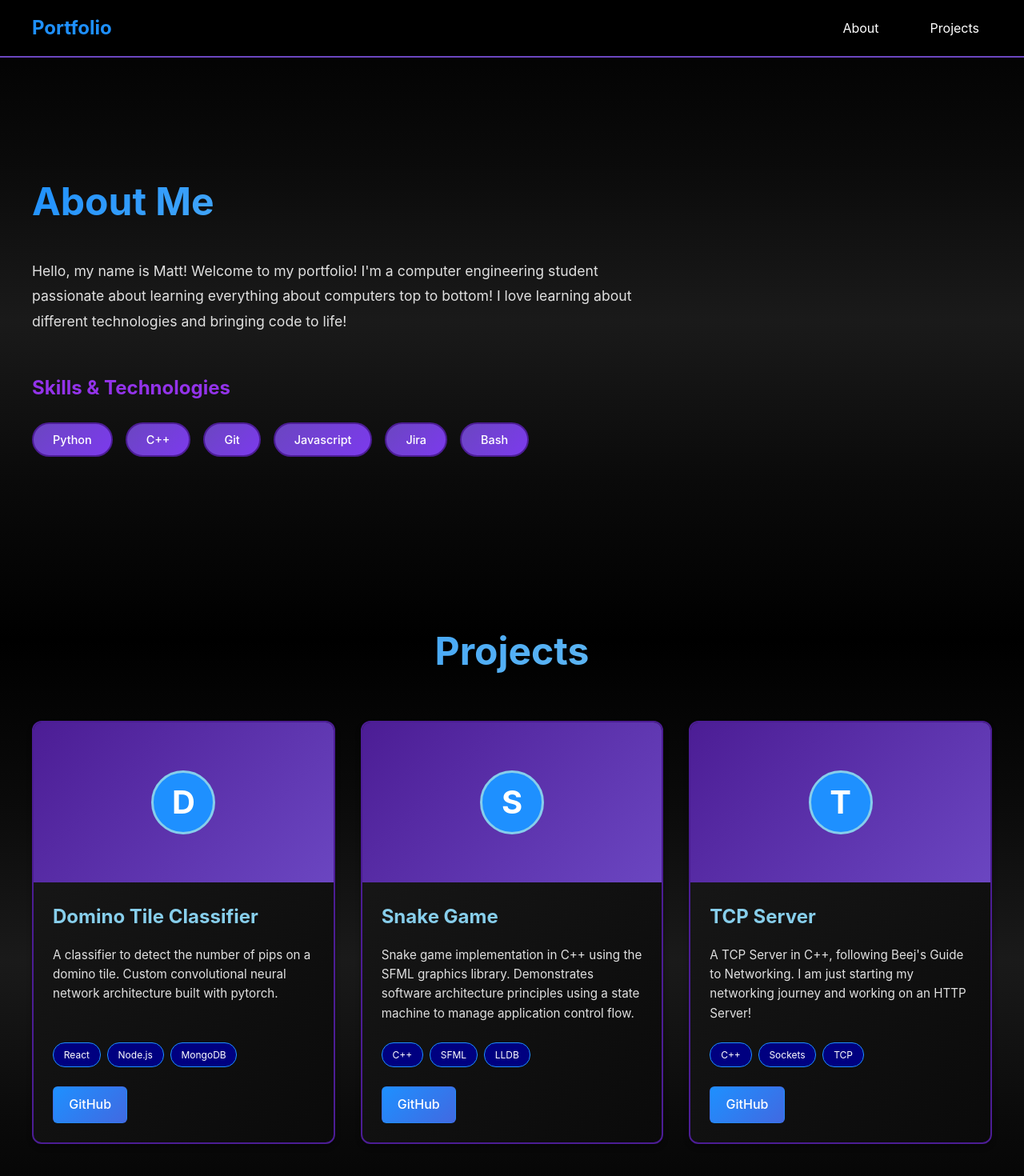
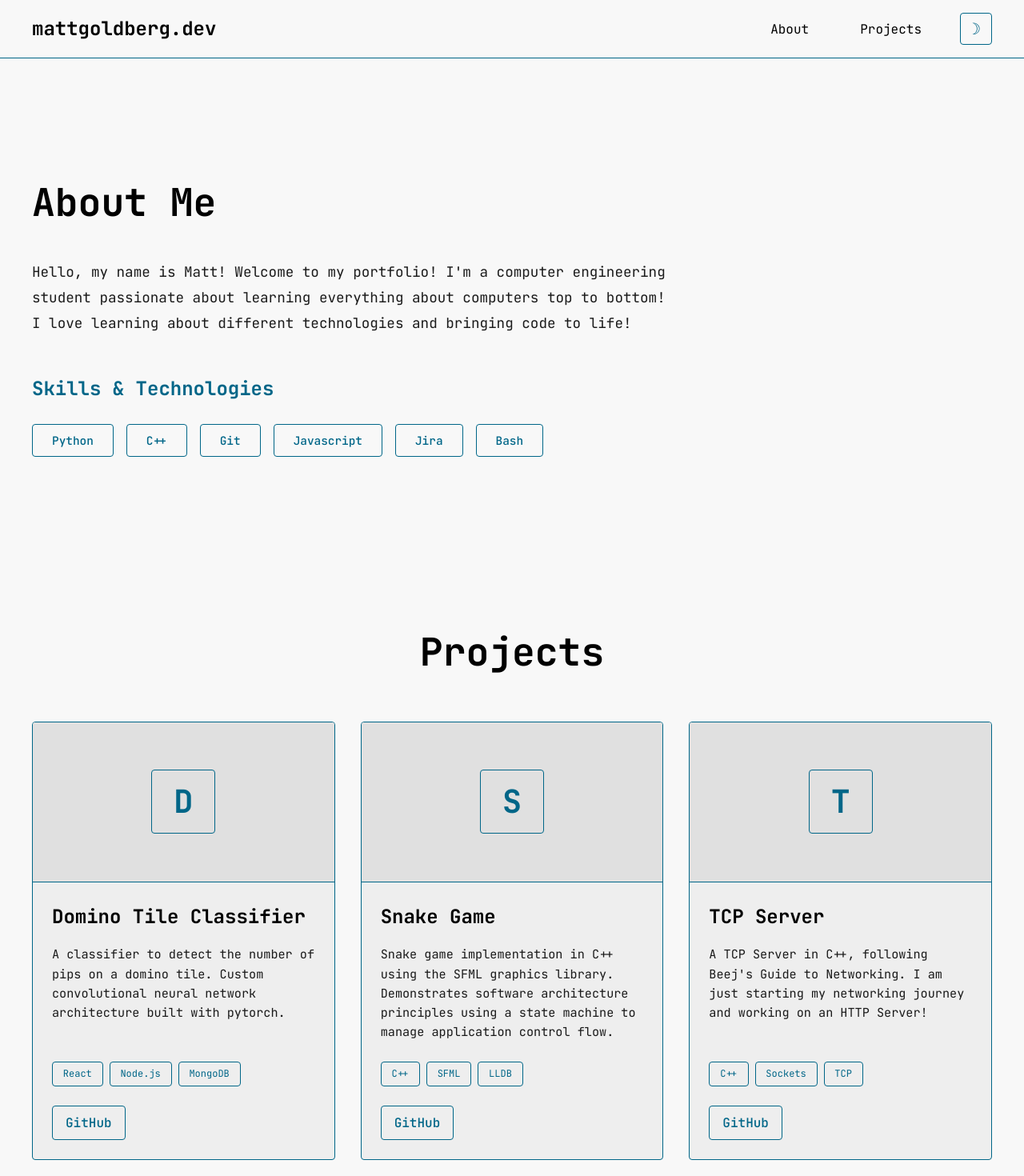
Before and after one commit to mattqgoldberg/portfolio, a React (Vite) app: page / in a window 1280 px wide. Shown: the top 1470 px of the page at 80% size. Built offline with nearby package versions, Linux system fonts and the light colour scheme.

Commit message:
Updated color scheme; added light theme; some other minor fixes

```diff
--- a/index.html
+++ b/index.html
@@ -2,9 +2,18 @@
 <html lang="en">
   <head>
     <meta charset="UTF-8" />
+    <script>
+      (function() {
+        const theme = localStorage.getItem('theme') || 'light';
+        document.documentElement.setAttribute('data-theme', theme);
+      })();
+    </script>
     <link rel="icon" type="image/svg+xml" href="/vite.svg" />
     <meta name="viewport" content="width=device-width, initial-scale=1.0" />
-    <title>Portfolio</title>
+    <link rel="preconnect" href="https://fonts.googleapis.com" />
+    <link rel="preconnect" href="https://fonts.gstatic.com" crossorigin />
+    <link href="https://fonts.googleapis.com/css2?family=JetBrains+Mono:wght@400;500;600;700&display=swap" rel="stylesheet" />
+    <title>mattgoldberg.dev</title>
   </head>
   <body>
     <div id="root"></div>
--- a/src/App.jsx
+++ b/src/App.jsx
@@ -1,4 +1,4 @@
-import { useRef } from 'react'
+import { useRef, useState, useEffect } from 'react'
 import Header from './components/Header'
 import About from './components/About'
 import Projects from './components/Projects'
@@ -7,6 +7,17 @@ import Footer from './components/Footer'
 function App() {
   const aboutRef = useRef(null)
   const projectsRef = useRef(null)
+  const [theme, setTheme] = useState(() => {
+    if (typeof window !== 'undefined') {
+      return localStorage.getItem('theme') || 'light'
+    }
+    return 'light'
+  })
+
+  useEffect(() => {
+    document.documentElement.setAttribute('data-theme', theme)
+    localStorage.setItem('theme', theme)
+  }, [theme])
 
   const scrollToSection = (ref) => {
     ref.current?.scrollIntoView({ behavior: 'smooth' })
@@ -14,7 +25,12 @@ function App() {
 
   return (
     <div className="app">
-      <Header scrollToAbout={() => scrollToSection(aboutRef)} scrollToProjects={() => scrollToSection(projectsRef)} />
+      <Header
+        scrollToAbout={() => scrollToSection(aboutRef)}
+        scrollToProjects={() => scrollToSection(projectsRef)}
+        theme={theme}
+        onThemeToggle={() => setTheme(prev => prev === 'dark' ? 'light' : 'dark')}
+      />
       <main>
         <div ref={aboutRef}>
           <About />
--- a/src/components/Footer.jsx
+++ b/src/components/Footer.jsx
@@ -25,7 +25,7 @@ function Footer() {
               whileHover={{ scale: 1.2, y: -5 }}
               whileTap={{ scale: 0.9 }}
             >
-              <span className="footer-icon">{link.icon}</span>
+              {/* <span className="footer-icon">{link.icon}</span> */}
               <span className="footer-text">{link.name}</span>
             </motion.a>
           ))}
@@ -36,7 +36,7 @@ function Footer() {
           animate={{ opacity: 1 }}
           transition={{ delay: 0.3, duration: 0.5 }}
         >
-          © {new Date().getFullYear()} Portfolio. All rights reserved.
+          © {new Date().getFullYear()} Matt Goldberg. All rights reserved.
         </motion.p>
       </div>
     </footer>
--- a/src/components/Header.jsx
+++ b/src/components/Header.jsx
@@ -2,7 +2,7 @@ import { useState } from 'react'
 import { motion } from 'framer-motion'
 import '../styles/components/Header.css'
 
-function Header({ scrollToAbout, scrollToProjects }) {
+function Header({ scrollToAbout, scrollToProjects, theme, onThemeToggle }) {
   const [isMenuOpen, setIsMenuOpen] = useState(false)
 
   return (
@@ -14,17 +14,21 @@ function Header({ scrollToAbout, scrollToProjects }) {
         transition={{ duration: 0.5 }}
       >
         <div className="nav-container">
-          <motion.div
-            className="logo"
-            whileHover={{ scale: 1.05 }}
-            whileTap={{ scale: 0.95 }}
-          >
-            Portfolio
-          </motion.div>
+          <div className="logo">
+            mattgoldberg.dev
+          </div>
 
           <div className={`nav-links ${isMenuOpen ? 'open' : ''}`}>
             <button onClick={scrollToAbout} className="nav-link">About</button>
             <button onClick={scrollToProjects} className="nav-link">Projects</button>
+            <button
+              onClick={onThemeToggle}
+              className="theme-toggle"
+              aria-label={`Switch to ${theme === 'dark' ? 'light' : 'dark'} mode`}
+              title={`Switch to ${theme === 'dark' ? 'light' : 'dark'} mode`}
+            >
+              {theme === 'dark' ? '☀' : '☽'}
+            </button>
           </div>
 
           <button
--- a/src/styles/App.css
+++ b/src/styles/App.css
@@ -2,45 +2,68 @@
   margin: 0;
   padding: 0;
   box-sizing: border-box;
+  font-family: 'JetBrains Mono', 'Fira Code', 'SF Mono', Monaco, 'Cascadia Code', monospace;
 }
 
 :root {
-  /* Black colors */
+  /* Dark mode - Hacker style */
   --black-primary: #000000;
   --black-secondary: #0a0a0a;
-  --black-tertiary: #1a1a1a;
+  --black-tertiary: #111111;
 
-  /* Purple colors */
-  --purple-primary: #6B46C1;
-  --purple-secondary: #7C3AED;
-  --purple-dark: #4C1D95;
-  --purple-light: #9333EA;
+  --green-primary: #00FF41;
+  --green-secondary: #00CC33;
+  --green-dim: #009929;
 
-  /* Blue colors */
-  --blue-primary: #1E90FF;
-  --blue-secondary: #4169E1;
-  --blue-navy: #000080;
-  --blue-sky: #87CEEB;
+  --neon-cyan: #00D9FF;
+  --neon-pink: #FF006E;
 
-  /* Text colors */
-  --text-primary: #ffffff;
-  --text-secondary: #e0e0e0;
-  --text-muted: #b0b0b0;
+  --purple-primary: #00FF41;
+  --purple-secondary: #00CC33;
+  --purple-dark: #003300;
+  --purple-light: #33FF66;
+  --blue-primary: #00D9FF;
+  --blue-secondary: #00B8D9;
+  --blue-navy: #0a1a1a;
+  --blue-sky: #00D9FF;
+
+  --text-primary: #00FF41;
+  --text-secondary: #00CC33;
+  --text-muted: #009929;
+}
+
+[data-theme="light"] {
+  /* Light mode */
+  --black-primary: #f8f8f8;
+  --black-secondary: #eeeeee;
+  --black-tertiary: #e0e0e0;
+
+  --green-primary: #000000;
+  --green-secondary: #1a1a1a;
+  --green-dim: #333333;
+
+  --neon-cyan: #006688;
+  --neon-pink: #b80054;
+
+  --purple-primary: #000000;
+  --purple-secondary: #1a1a1a;
+  --purple-dark: #333333;
+  --purple-light: #1a1a1a;
+  --blue-primary: #006688;
+  --blue-secondary: #005066;
+  --blue-navy: #e8f4f8;
+  --blue-sky: #006688;
+
+  --text-primary: #000000;
+  --text-secondary: #1a1a1a;
+  --text-muted: #333333;
 }
 
 body {
-  font-family: -apple-system, BlinkMacSystemFont, 'Segoe UI', 'Roboto', 'Oxygen',
-    'Ubuntu', 'Cantarell', 'Fira Sans', 'Droid Sans', 'Helvetica Neue',
-    sans-serif;
+  font-family: 'JetBrains Mono', 'Fira Code', 'SF Mono', Monaco, 'Cascadia Code', monospace;
   -webkit-font-smoothing: antialiased;
   -moz-osx-font-smoothing: grayscale;
-  background: linear-gradient(180deg,
-    var(--black-primary) 0%,
-    var(--black-secondary) 25%,
-    var(--black-tertiary) 50%,
-    var(--black-secondary) 75%,
-    var(--black-primary) 100%);
-  background-attachment: fixed;
+  background: var(--black-primary);
   color: var(--text-primary);
   line-height: 1.6;
   overflow-x: hidden;
@@ -64,24 +87,29 @@ html {
 
 /* Selection color */
 ::selection {
-  background-color: var(--blue-primary);
-  color: var(--text-primary);
+  background-color: var(--neon-cyan);
+  color: var(--black-primary);
+}
+
+[data-theme="light"] ::selection {
+  background-color: var(--neon-cyan);
+  color: #ffffff;
 }
 
 /* Scrollbar styling */
 ::-webkit-scrollbar {
-  width: 10px;
+  width: 8px;
 }
 
 ::-webkit-scrollbar-track {
-  background: var(--black-secondary);
+  background: var(--black-primary);
 }
 
 ::-webkit-scrollbar-thumb {
-  background: var(--purple-primary);
-  border-radius: 5px;
+  background: var(--green-dim);
+  border-radius: 4px;
 }
 
 ::-webkit-scrollbar-thumb:hover {
-  background: var(--purple-light);
+  background: var(--neon-pink);
 }
--- a/src/styles/components/About.css
+++ b/src/styles/components/About.css
@@ -19,11 +19,7 @@
 .about-title {
   font-size: 3rem;
   margin-bottom: 2rem;
-  color: var(--blue-primary);
-  background: linear-gradient(135deg, var(--blue-primary), var(--blue-sky));
-  -webkit-background-clip: text;
-  -webkit-text-fill-color: transparent;
-  background-clip: text;
+  color: var(--green-primary);
 }
 
 .about-text {
@@ -34,7 +30,7 @@
   font-size: 1.1rem;
   line-height: 1.8;
   margin-bottom: 1.5rem;
-  color: var(--text-secondary);
+  color: var(--green-secondary);
 }
 
 .skills {
@@ -44,7 +40,7 @@
 .skills-title {
   font-size: 1.5rem;
   margin-bottom: 1.5rem;
-  color: var(--purple-light);
+  color: var(--neon-cyan);
 }
 
 .skills-list {
@@ -56,20 +52,19 @@
 .skill-tag {
   display: inline-block;
   padding: 0.5rem 1.5rem;
-  background: linear-gradient(135deg, var(--purple-primary), var(--purple-secondary));
-  color: var(--text-primary);
-  border-radius: 25px;
+  background: transparent;
+  color: var(--neon-cyan);
+  border-radius: 4px;
   font-size: 0.9rem;
   font-weight: 500;
-  border: 2px solid var(--purple-dark);
+  border: 1px solid var(--neon-cyan);
   cursor: default;
-  transition: all 0.3s ease;
+  transition: all 0.2s ease;
 }
 
 .skill-tag:hover {
-  background: linear-gradient(135deg, var(--purple-secondary), var(--purple-light));
-  border-color: var(--blue-primary);
-  box-shadow: 0 4px 12px rgba(30, 144, 255, 0.3);
+  color: var(--neon-pink);
+  border-color: var(--neon-pink);
 }
 
 @media (max-width: 768px) {
--- a/src/styles/components/Header.css
+++ b/src/styles/components/Header.css
@@ -2,9 +2,13 @@
   position: sticky;
   top: 0;
   z-index: 1000;
-  background-color: rgba(0, 0, 0, 0.85);
+  background-color: rgba(0, 0, 0, 0.95);
   backdrop-filter: blur(10px);
-  border-bottom: 2px solid var(--purple-primary);
+  border-bottom: 1px solid var(--neon-cyan);
+}
+
+[data-theme="light"] .header {
+  background-color: rgba(248, 248, 248, 0.95);
 }
 
 .nav {
@@ -22,13 +26,7 @@
 .logo {
   font-size: 1.5rem;
   font-weight: bold;
-  color: var(--blue-primary);
-  cursor: pointer;
-  transition: color 0.3s ease;
-}
-
-.logo:hover {
-  color: var(--blue-sky);
+  color: var(--green-primary);
 }
 
 .nav-links {
@@ -40,12 +38,12 @@
 .nav-link {
   background: none;
   border: none;
-  color: var(--text-primary);
+  color: var(--green-primary);
   font-size: 1rem;
   cursor: pointer;
   padding: 0.5rem 1rem;
   border-radius: 4px;
-  transition: all 0.3s ease;
+  transition: all 0.2s ease;
   position: relative;
   font-family: inherit;
 }
@@ -56,18 +54,38 @@
   bottom: 0;
   left: 50%;
   width: 0;
-  height: 2px;
-  background-color: var(--blue-primary);
-  transition: all 0.3s ease;
+  height: 1px;
+  background-color: var(--neon-pink);
+  transition: width 0.2s ease;
   transform: translateX(-50%);
 }
 
 .nav-link:hover {
-  color: var(--blue-sky);
+  color: var(--neon-pink);
 }
 
 .nav-link:hover::after {
   width: 80%;
+}
+
+.theme-toggle {
+  background: none;
+  border: 1px solid var(--neon-cyan);
+  color: var(--neon-cyan);
+  font-size: 1.25rem;
+  width: 40px;
+  height: 40px;
+  border-radius: 4px;
+  cursor: pointer;
+  display: flex;
+  align-items: center;
+  justify-content: center;
+  transition: all 0.2s ease;
+}
+
+.theme-toggle:hover {
+  color: var(--neon-pink);
+  border-color: var(--neon-pink);
 }
 
 .menu-toggle {
@@ -82,14 +100,13 @@
 
 .menu-toggle span {
   width: 25px;
-  height: 3px;
-  background-color: var(--text-primary);
-  transition: all 0.3s ease;
-  border-radius: 2px;
+  height: 2px;
+  background-color: var(--green-primary);
+  transition: background-color 0.2s ease;
 }
 
 .menu-toggle:hover span {
-  background-color: var(--blue-primary);
+  background-color: var(--neon-pink);
 }
 
 @media (max-width: 768px) {
@@ -106,11 +123,12 @@
     top: 100%;
     left: 0;
     right: 0;
-    background-color: var(--black-secondary);
+    background-color: var(--black-primary);
     flex-direction: column;
     padding: 1rem;
     gap: 0;
-    border-top: 2px solid var(--purple-primary);
+    border-top: 1px solid var(--neon-cyan);
+    border-bottom: 1px solid var(--neon-cyan);
     transform: translateY(-100%);
     opacity: 0;
     visibility: hidden;
@@ -127,7 +145,7 @@
     width: 100%;
     text-align: left;
     padding: 1rem;
-    border-bottom: 1px solid var(--purple-dark);
+    border-bottom: 1px solid var(--neon-cyan);
   }
 
   .nav-link:last-child {
--- a/src/styles/components/Projects.css
+++ b/src/styles/components/Projects.css
@@ -14,11 +14,7 @@
   font-size: 3rem;
   margin-bottom: 3rem;
   text-align: center;
-  color: var(--blue-primary);
-  background: linear-gradient(135deg, var(--blue-primary), var(--blue-sky));
-  -webkit-background-clip: text;
-  -webkit-text-fill-color: transparent;
-  background-clip: text;
+  color: var(--green-primary);
 }
 
 .projects-grid {
@@ -30,46 +26,45 @@
 }
 
 .project-card {
-  background: linear-gradient(135deg, var(--black-tertiary), var(--black-secondary));
-  border: 2px solid var(--purple-dark);
-  border-radius: 12px;
+  background: var(--black-secondary);
+  border: 1px solid var(--neon-cyan);
+  border-radius: 4px;
   overflow: hidden;
-  transition: all 0.3s ease;
+  transition: all 0.2s ease;
   cursor: pointer;
-  box-shadow: 0 4px 6px rgba(0, 0, 0, 0.3);
   display: flex;
   flex-direction: column;
 }
 
 .project-card:hover {
-  border-color: var(--blue-primary);
-  box-shadow: 0 8px 20px rgba(30, 144, 255, 0.4);
-  transform: translateY(-5px);
+  border-color: var(--neon-pink);
+  box-shadow: 0 0 0 1px var(--neon-pink);
 }
 
 .project-image {
   width: 100%;
   height: 200px;
-  background: linear-gradient(135deg, var(--purple-dark), var(--purple-primary));
+  background: var(--black-tertiary);
   display: flex;
   align-items: center;
   justify-content: center;
   position: relative;
   overflow: hidden;
+  border-bottom: 1px solid var(--neon-cyan);
 }
 
 .project-placeholder {
   width: 80px;
   height: 80px;
-  background: var(--blue-primary);
-  border-radius: 50%;
+  background: transparent;
+  border-radius: 4px;
   display: flex;
   align-items: center;
   justify-content: center;
   font-size: 2.5rem;
   font-weight: bold;
-  color: var(--text-primary);
-  border: 3px solid var(--blue-sky);
+  color: var(--neon-cyan);
+  border: 1px solid var(--neon-cyan);
 }
 
 .project-content {
@@ -83,11 +78,11 @@
 .project-title {
   font-size: 1.5rem;
   margin-bottom: 1rem;
-  color: var(--blue-sky);
+  color: var(--green-primary);
 }
 
 .project-description {
-  color: var(--text-secondary);
+  color: var(--green-secondary);
   line-height: 1.6;
   margin-bottom: 1.5rem;
   font-size: 0.95rem;
@@ -103,11 +98,16 @@
 
 .tech-tag {
   padding: 0.3rem 0.8rem;
-  background-color: var(--blue-navy);
-  color: var(--text-primary);
-  border-radius: 15px;
+  background: transparent;
+  color: var(--neon-cyan);
+  border-radius: 4px;
   font-size: 0.75rem;
-  border: 1px solid var(--blue-primary);
+  border: 1px solid var(--neon-cyan);
+}
+
+.tech-tag:hover {
+  color: var(--neon-pink);
+  border-color: var(--neon-pink);
 }
 
 .project-links {
@@ -116,21 +116,19 @@
 }
 
 .project-link {
-  padding: 0.6rem 1.2rem;
-  background: linear-gradient(135deg, var(--blue-primary), var(--blue-secondary));
-  color: var(--text-primary);
+  padding: 0.5rem 1rem;
+  background: transparent;
+  color: var(--neon-cyan);
   text-decoration: none;
-  border-radius: 6px;
+  border-radius: 4px;
   font-weight: 500;
-  transition: all 0.3s ease;
-  border: 1px solid transparent;
+  transition: all 0.2s ease;
+  border: 1px solid var(--neon-cyan);
 }
 
 .project-link:hover {
-  background: linear-gradient(135deg, var(--blue-secondary), var(--blue-sky));
-  border-color: var(--purple-light);
-  transform: translateY(-2px);
-  box-shadow: 0 4px 8px rgba(30, 144, 255, 0.3);
+  color: var(--neon-pink);
+  border-color: var(--neon-pink);
 }
 
 @media (max-width: 768px) {
```
Also changed, not shown: src/styles/components/Footer.css (+20 -12 lines).
